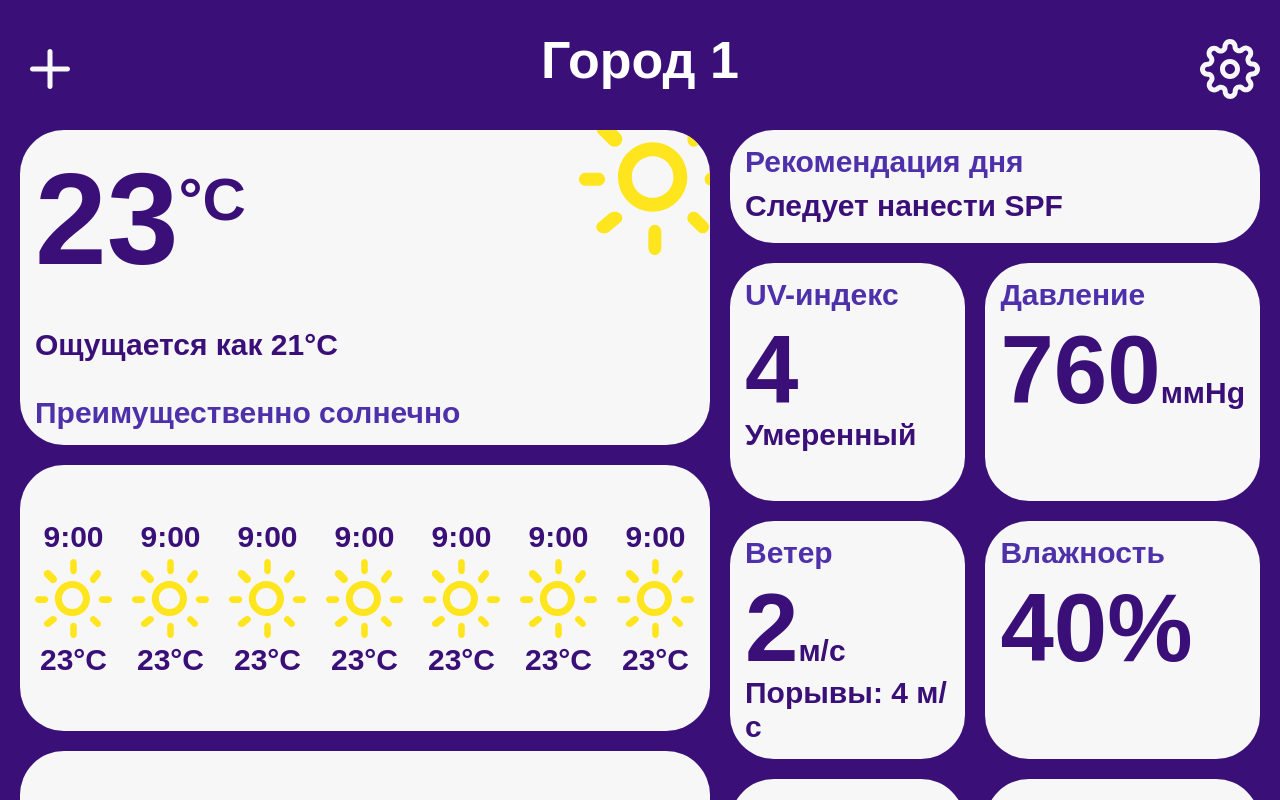
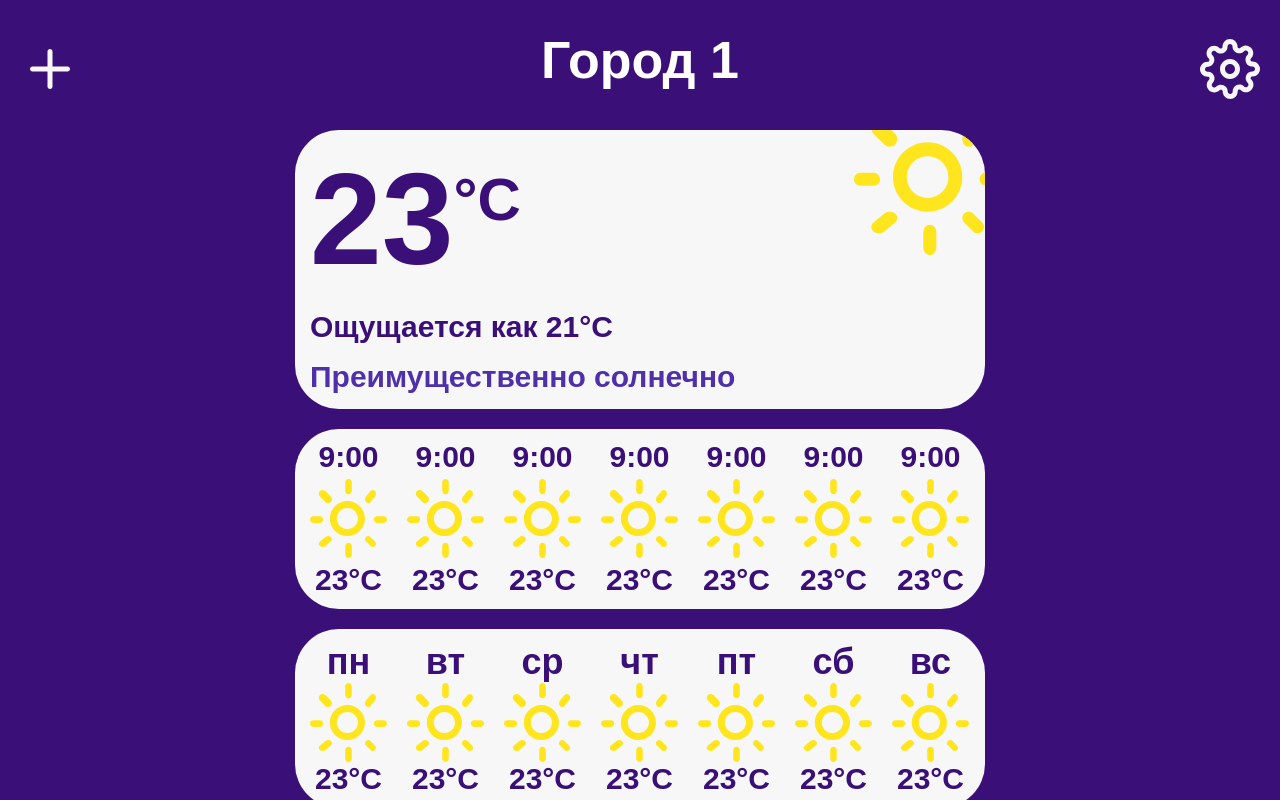
Before and after one commit to RandMPop/weather-app, a React (Vite) app: page / in a window 1280 px wide. Shown: the top 800 px of the page. Built offline with nearby package versions, Linux system fonts and the light colour scheme.

Commit message:
Make the forecast page adaptive

```diff
--- a/src/components/Forecast/ForecastWeek.css
+++ b/src/components/Forecast/ForecastWeek.css
@@ -4,6 +4,8 @@
     max-width: 690px;
     min-height: 170px;
     align-items: center;
+    overflow-x: scroll;
+    scrollbar-width: none;
 }
 .forecast_week__1day{
     display: flex;
--- a/src/components/Main/Main.css
+++ b/src/components/Main/Main.css
@@ -1,8 +1,9 @@
 .main{
-    display: flex;
-    flex:1;
+    display: grid;
+    grid-template-columns: repeat(auto-fit, minmax(300px,690px));
     width: 100%;
     gap:20px;
-    margin-top:20px;
+    margin:20px 0;
     box-sizing: border-box;
+    justify-content: center;
 }
--- a/src/components/Parameters/Parameters.css
+++ b/src/components/Parameters/Parameters.css
@@ -3,7 +3,6 @@
     display:flex;
     flex-direction: column;
     gap:20px;
-    max-height: 890px;
 }
 .parameters_sector{
     background-color: rgba(247, 247, 248, 1);
@@ -20,8 +19,7 @@
 .parameters_numbers{
     flex:4;
     display:grid;
-    grid-template-columns: 1fr 1fr;
-    grid-template-rows: 1fr 1fr 1fr;
+    grid-template-columns: repeat(auto-fit,minmax(260px,auto));
     gap:20px;
     padding: 0;
 }
--- a/src/components/Parameters/ParametersNumbers.css
+++ b/src/components/Parameters/ParametersNumbers.css
@@ -1,6 +1,7 @@
 .parameters_numbers .parameters_sector{
     min-height: 190px;
     max-height: 240px;
+    min-width: 260px;
 }
 .parameters_numbers__value{
     font-size: 3.2rem;
```
